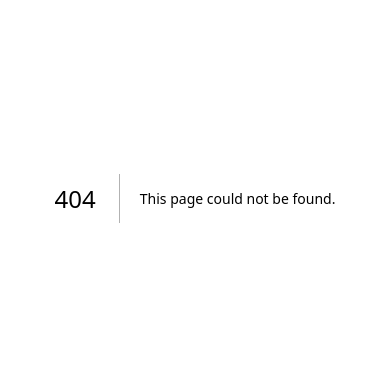
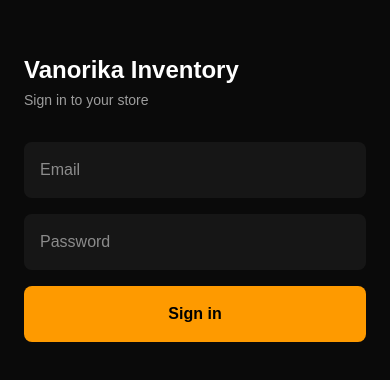
Before and after one commit to panache08/vanorika-inventory, a Next.js app: page /login in a window 390 px wide. Before the commit this address had no page. Shown: the part 224-604 px from the top of the page. Built offline with nearby package versions, Linux system fonts and the light colour scheme.

Commit message:
feat: mobile login screen wired to credentials auth

```diff
--- /dev/null
+++ b/src/app/(auth)/login/page.tsx
@@ -0,0 +1,12 @@
+import { LoginForm } from '@/components/LoginForm'
+export default function LoginPage() {
+  return (
+    <div className="min-h-dvh bg-neutral-950 text-white flex flex-col justify-center px-6">
+      <div className="mx-auto w-full max-w-sm">
+        <h1 className="mb-1 text-2xl font-bold">Vanorika Inventory</h1>
+        <p className="mb-8 text-sm text-white/60">Sign in to your store</p>
+        <LoginForm />
+      </div>
+    </div>
+  )
+}
--- a/src/app/layout.tsx
+++ b/src/app/layout.tsx
@@ -1,6 +1,7 @@
 import type { Metadata, Viewport } from "next";
 import { Geist, Geist_Mono } from "next/font/google";
 import "./globals.css";
+import { Providers } from "./providers";
 
 const geistSans = Geist({
   variable: "--font-geist-sans",
@@ -39,7 +40,9 @@ export default function RootLayout({
       lang="en"
       className={`${geistSans.variable} ${geistMono.variable} h-full antialiased`}
     >
-      <body className="min-h-full flex flex-col">{children}</body>
+      <body className="min-h-full flex flex-col">
+        <Providers>{children}</Providers>
+      </body>
     </html>
   );
 }
--- /dev/null
+++ b/src/app/providers.tsx
@@ -0,0 +1,5 @@
+'use client'
+import { SessionProvider } from 'next-auth/react'
+export function Providers({ children }: { children: React.ReactNode }) {
+  return <SessionProvider>{children}</SessionProvider>
+}
--- /dev/null
+++ b/src/components/LoginForm.tsx
@@ -0,0 +1,32 @@
+'use client'
+import { useState } from 'react'
+import { signIn } from 'next-auth/react'
+import { useRouter } from 'next/navigation'
+
+export function LoginForm() {
+  const router = useRouter()
+  const [email, setEmail] = useState('')
+  const [password, setPassword] = useState('')
+  const [error, setError] = useState<string | null>(null)
+  const [busy, setBusy] = useState(false)
+
+  async function onSubmit(e: React.FormEvent) {
+    e.preventDefault(); setBusy(true); setError(null)
+    const res = await signIn('credentials', { email, password, redirect: false })
+    setBusy(false)
+    if (res?.error) { setError('Invalid email or password'); return }
+    router.push('/dashboard')
+  }
+  return (
+    <form onSubmit={onSubmit} className="space-y-4">
+      {error && <p className="rounded bg-red-500/15 p-3 text-sm text-red-300">{error}</p>}
+      <input className="w-full rounded-lg bg-white/5 p-4" type="email" placeholder="Email"
+        value={email} onChange={(e) => setEmail(e.target.value)} required />
+      <input className="w-full rounded-lg bg-white/5 p-4" type="password" placeholder="Password"
+        value={password} onChange={(e) => setPassword(e.target.value)} required />
+      <button disabled={busy} className="w-full rounded-lg bg-amber-500 p-4 font-semibold text-black disabled:opacity-50">
+        {busy ? 'Signing in…' : 'Sign in'}
+      </button>
+    </form>
+  )
+}
```
